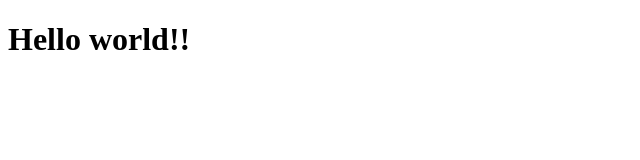
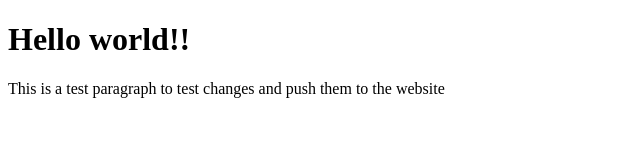
Before and after one commit to dengb3/Hello-world, a plain HTML site: page index.html in a window 1280 px wide. Shown: the whole page, without its empty margins (0-640 px from the left). Drawn offline with Linux system fonts and the light colour scheme.

Commit message:
Added a paragraph

```diff
--- a/index.html
+++ b/index.html
@@ -6,6 +6,11 @@
     <title>Hello world!</title>
   </head>
   <body>
-    <h1>Hello world!!</h1>
+    <div>
+      <h1>Hello world!!</h1>
+      <p>
+        This is a test paragraph to test changes and push them to the website
+      </p>
+    </div>
   </body>
 </html>
```
